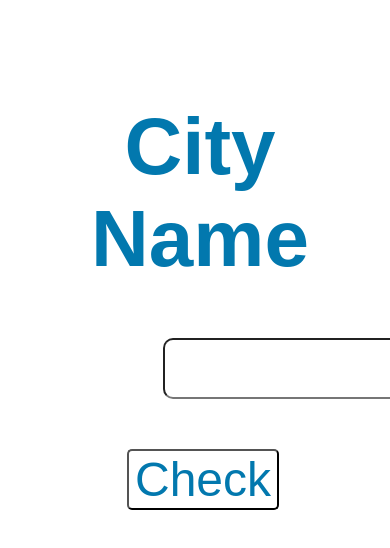
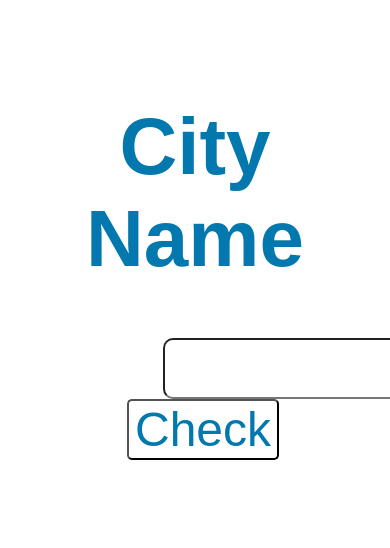
Before and after one commit to rohitreddy9030/Live-Weather, a website: page index.html in a window 390 px wide. Shown: the top 548 px of the page. Drawn offline with nearby package versions, Linux system fonts and the light colour scheme.

Commit message:
Update CSS

```diff
--- a/public/styles.css
+++ b/public/styles.css
@@ -28,20 +28,3 @@ h1
   border-radius: 5px;
   margin-left: 1rem;
 }
-@media (max-width: 480px)
-{
-  body
-  {
-    width: auto;
-    height: auto;
-  }
-  h1
-  {
-    text-align: center;
-    margin-left: 10px;
-  }
-  .submit
-  {
-    margin-top: 50px;
-  }
-}
```
